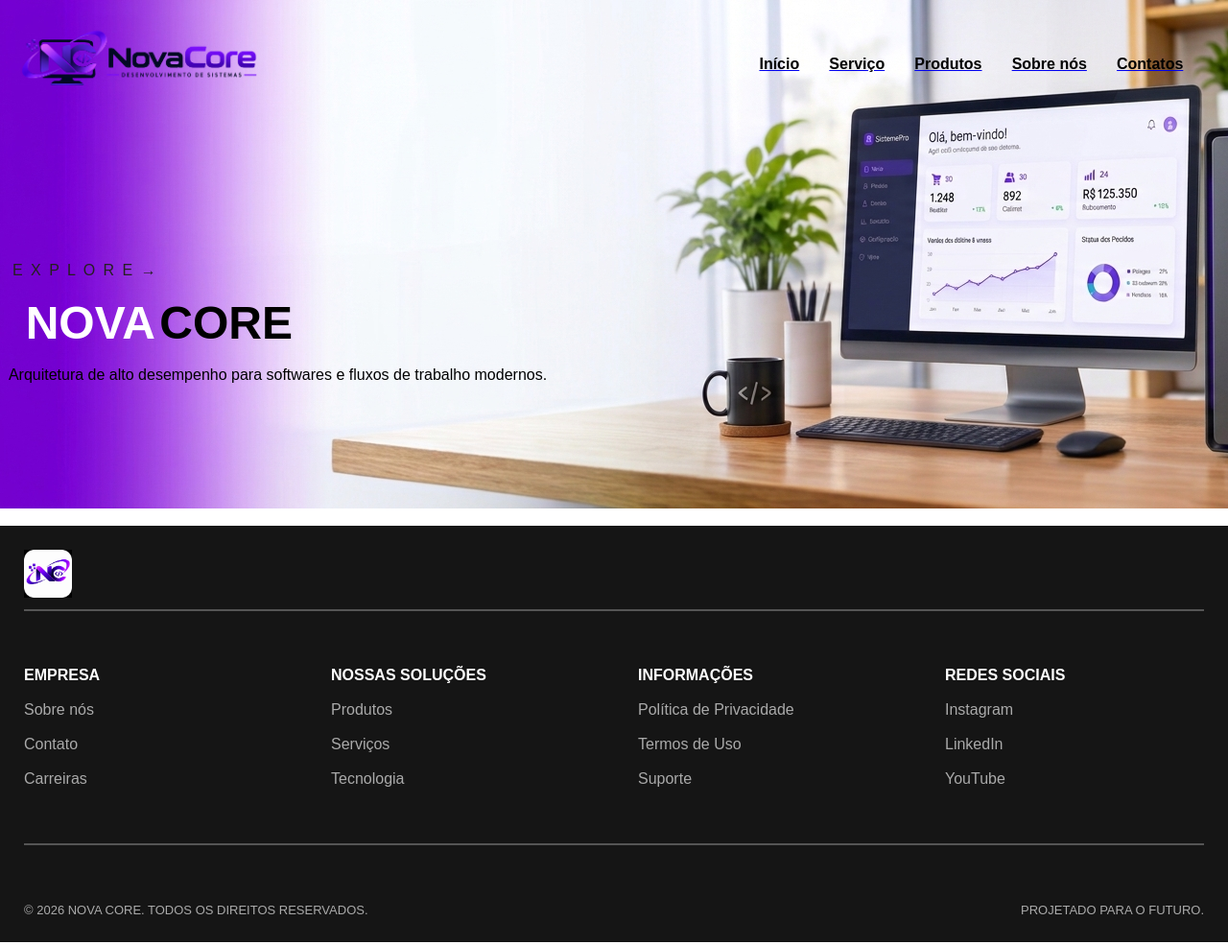
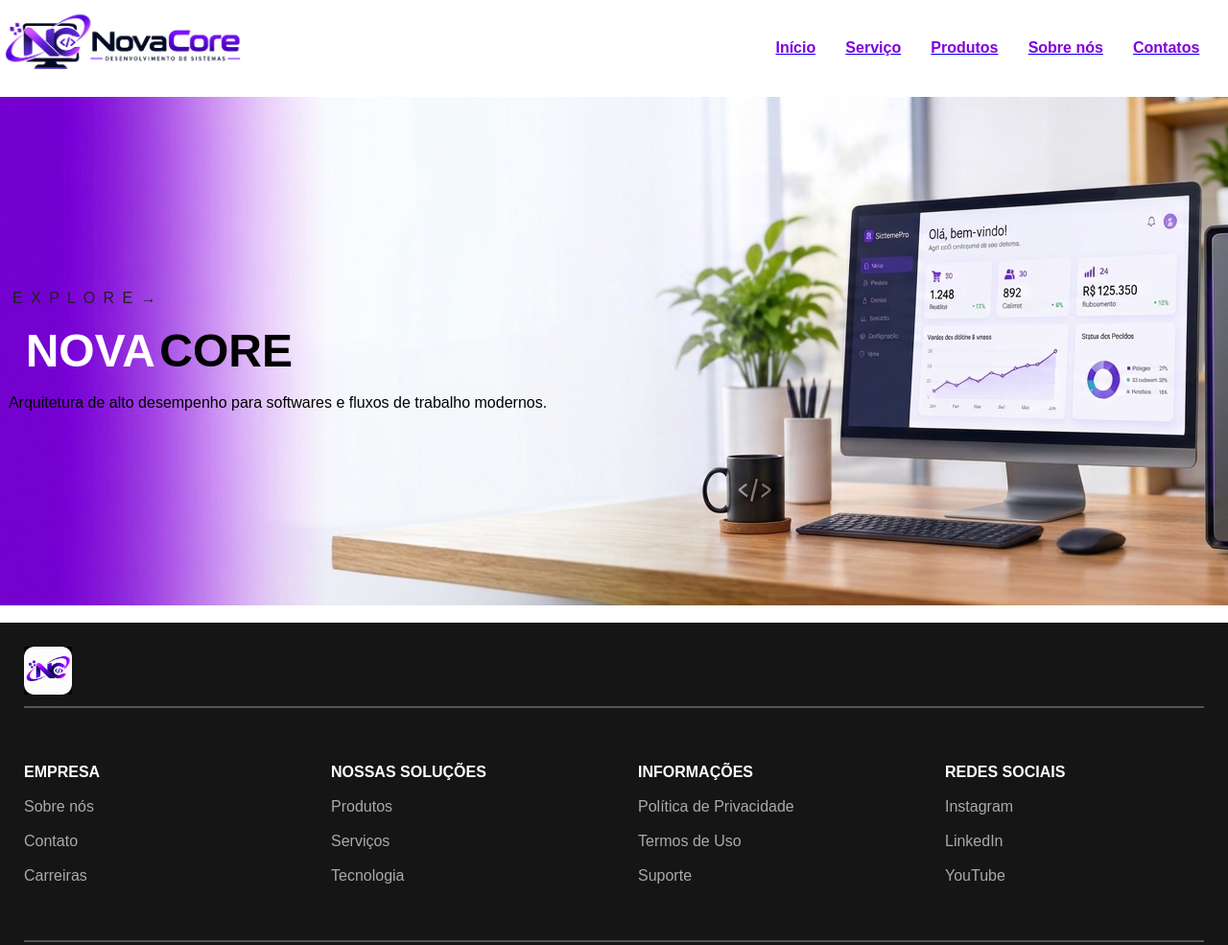
Before and after one commit to NathanLabs-5/Pj_FrontEnd, a plain HTML site: page index.html in a window 1280 px wide. Shown: the top 985 px of the page at 96% size. Drawn offline with Linux system fonts and the light colour scheme.

Commit message:
alteracoes recomendadas pelo professor

```diff
--- a/index.html
+++ b/index.html
@@ -16,47 +16,27 @@
     <!-- CABEÇALHO E IMAGEM PRINCIPAL -->
     <div align="center">
 
+        <table align="right" width="100%" height="30px">
+            <tr>
+                <td>
+                    <img src="imagens/logo01.png" width="250px">
+                </td>
+                <td align="right">
+                    <a href="index.html"><font color="#7f00dd"><b>Início</b></font></a>&nbsp;&nbsp;&nbsp;&nbsp;&nbsp;&nbsp;
+                    <a href="servicos.html"><font color="#7f00dd"><b>Serviço</b></font></a>&nbsp;&nbsp;&nbsp;&nbsp;&nbsp;&nbsp;
+                    <a href="produtos.html"><font color="#7f00dd"><b>Produtos</b></font></a>&nbsp;&nbsp;&nbsp;&nbsp;&nbsp;&nbsp;
+                    <a href="sobre_nos.html"><font color="#7f00dd"><b>Sobre nós</b></font></a>&nbsp;&nbsp;&nbsp;&nbsp;&nbsp;&nbsp;
+                    <a href="contatos.html"><font color="#7f00dd"><b>Contatos</b></font></a>&nbsp;&nbsp;&nbsp;&nbsp;&nbsp;&nbsp;
+                </td>
+            </tr>
+        </table>
+
         <table width="100%" height="530px" background="/imagens/plano_fundo01.jpeg"
             border="0" cellpadding="0" cellspacing="0">
 
-            <!-- NAVEGAÇÃO -->
-            <tr>
-
-                <td valign="top">
-
-                    <table width="100%"
-                        cellpadding="20" cellspacing="0" align="center">
-
-                        <tr>
-
-                            <!-- LOGO À ESQUERDA -->
-                            <td align="left" width="30%" valign="middle">
-
-                                <img src="/imagens/logo01.png" width="250">
-
-                            </td>
-
-                            <!-- MENU À DIREITA -->
-                            <td align="right">
-                                <a href="index.html"><font color="black"><b>Início</b></font></a>&nbsp;&nbsp;&nbsp;&nbsp;&nbsp;&nbsp;
-                                <a href="servicos.html"><font color="black"><b>Serviço</b></font></a>&nbsp;&nbsp;&nbsp;&nbsp;&nbsp;&nbsp;
-                                <a href="produtos.html"><font color="black"><b>Produtos</b></font></a>&nbsp;&nbsp;&nbsp;&nbsp;&nbsp;&nbsp;
-                                <a href="sobre_nos.html"><font color="black"><b>Sobre nós</b></font></a>&nbsp;&nbsp;&nbsp;&nbsp;&nbsp;&nbsp;
-                                <a href="contatos.html"><font color="black"><b>Contatos</b></font></a>&nbsp;&nbsp;&nbsp;&nbsp;&nbsp;&nbsp;
-                            </td>
-
-                        </tr>
-
-                    </table>
-
-                </td>
-
-            </tr>
-
-
             <!-- CONTEÚDO CENTRAL DA IMAGEM -->
             <tr>
-                <td align="left" valign="top">
+                <td align="left">
 
                     <font  size="3">
 
```
Also changed, not shown: sobre_nos.html (+5 -5 lines).
